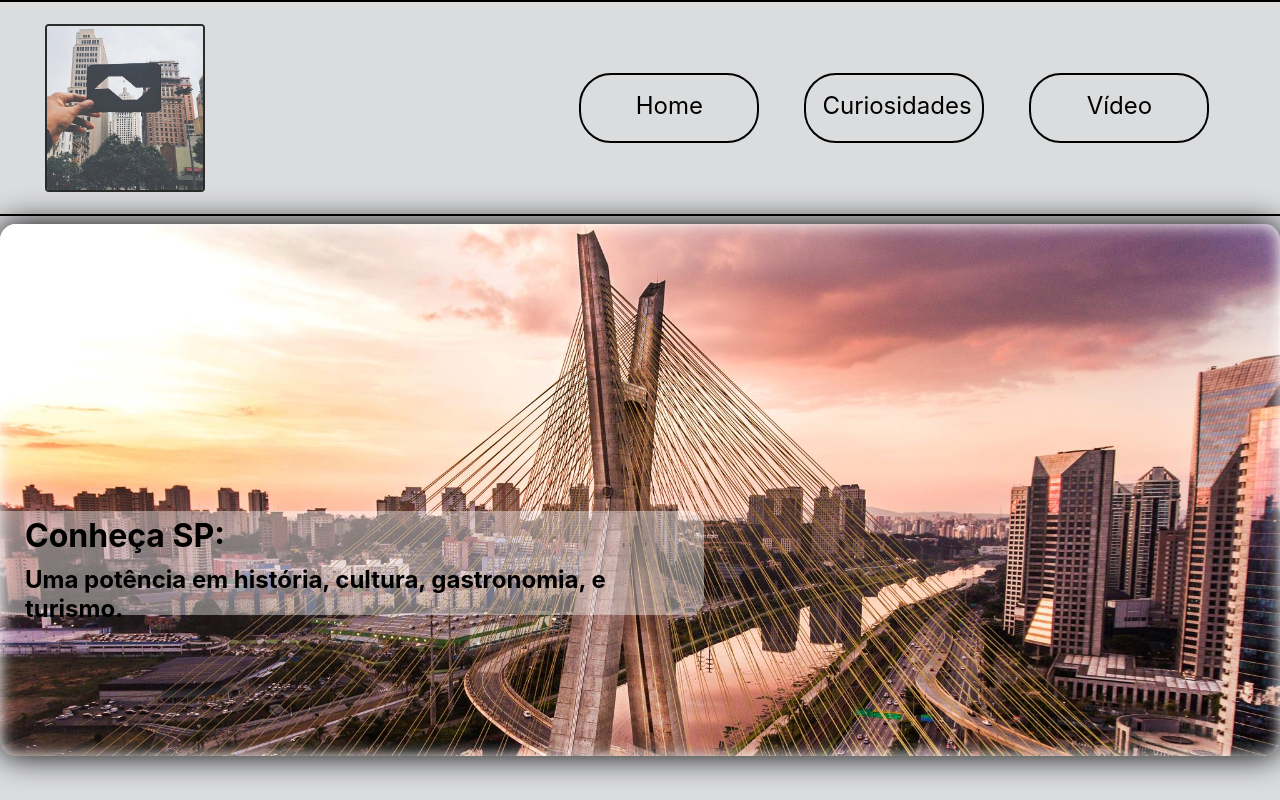
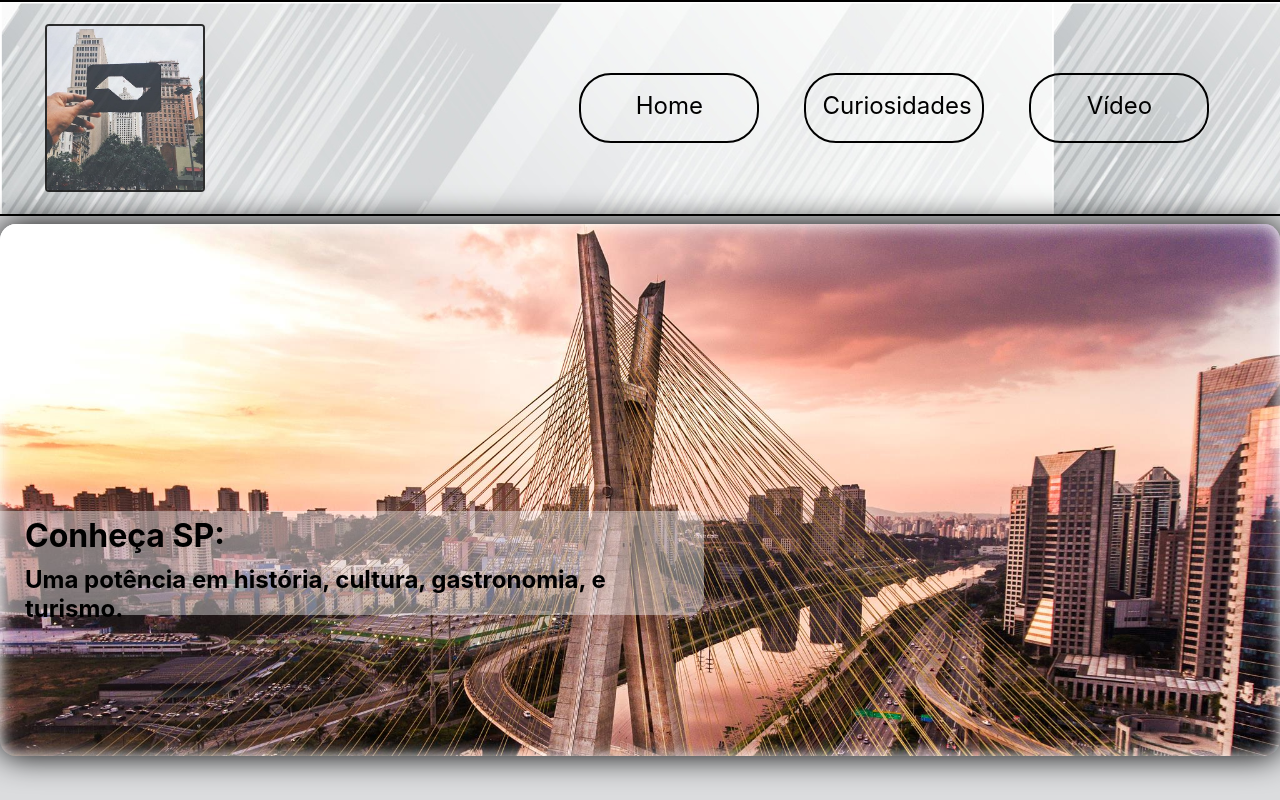
Before and after one commit to AndreCastro06/Check_Point_I_Andre_Castro, a plain HTML site: page index.html in a window 1280 px wide. Shown: the top 800 px of the page. Drawn offline with Linux system fonts and the light colour scheme.

Commit message:
Update style.css

```diff
--- a/css/style.css
+++ b/css/style.css
@@ -14,7 +14,7 @@ header {
 }
 
 nav {
-  background-image: url(/img/Background__menu.jpg);
+  background-image: url(/img/Background__menu.png);
   display: flex;
   flex-direction: row;
   justify-content: space-between;
```
